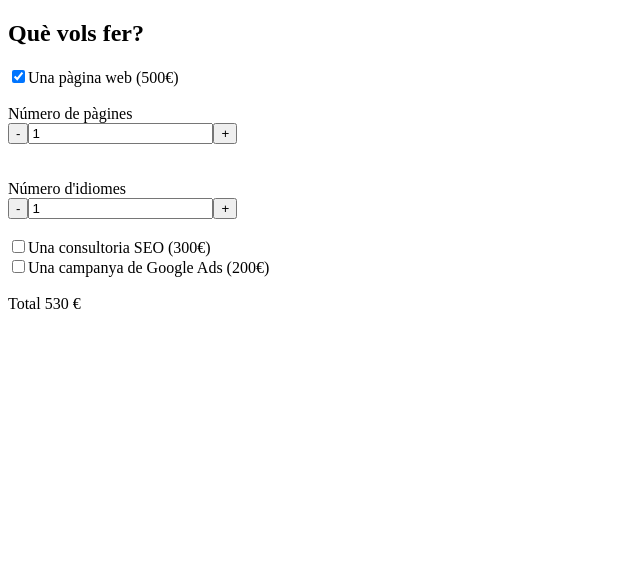
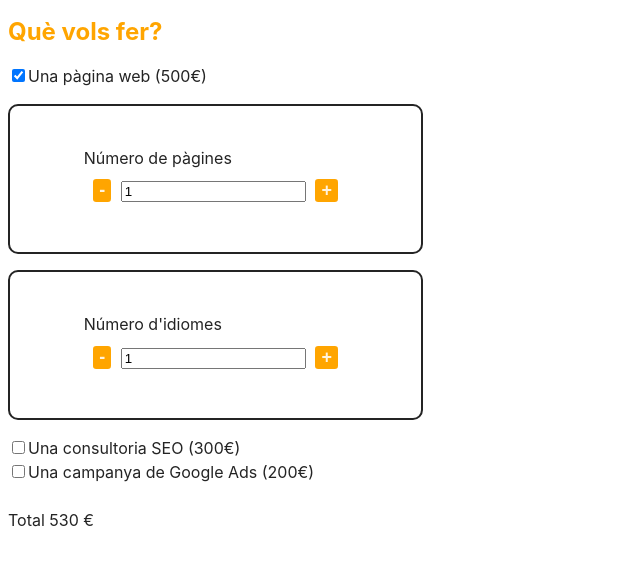
Before and after one commit to ElionorVendrell/Sprint7, a React (Vite) app: page / in a window 1280 px wide. Both pictures are taken after a click on the checkbox 18 px from the left and 76 px from the top of the page. Shown: the top 564 px of the page, without its empty margins (0-640 px from the left). Built offline with nearby package versions, Linux system fonts and the light colour scheme.

Commit message:
Ej 3 - add style-components

```diff
--- /dev/null
+++ b/app.css
@@ -0,0 +1,20 @@
+:root {
+    font-family: Inter, Avenir, Helvetica, Arial, sans-serif;
+    font-size: 16px;
+    line-height: 24px;
+    font-weight: 400;
+
+    color-scheme: light;
+    color:#242424;
+    background-color: rgba(255, 255, 255, 0.87) ;
+
+    font-synthesis: none;
+    text-rendering: optimizeLegibility;
+    -webkit-font-smoothing: antialiased;
+    -moz-osx-font-smoothing: grayscale;
+    -webkit-text-size-adjust: 100%;
+  }
+
+
+h2{ color: orange;
+}
--- a/package.json
+++ b/package.json
@@ -10,7 +10,8 @@
   },
   "dependencies": {
     "react": "^18.2.0",
-    "react-dom": "^18.2.0"
+    "react-dom": "^18.2.0",
+    "styled-components": "^5.3.6"
   },
   "devDependencies": {
     "@types/react": "^18.0.26",
--- a/src/App.jsx
+++ b/src/App.jsx
@@ -2,6 +2,8 @@ import { useState, useEffect } from "react";
 import services from "../data/services.json";
 import { Quantity } from "./Components/Quantity";
 import { Checkbox } from "./Components/Checkbox";
+import { Border } from "../styled";
+import "../app.css";
 
 function App() {
   //1. useState del checkbox
@@ -93,6 +95,7 @@ function App() {
           if (extraServices && checkedState[index]) {
             extraServices.forEach((e) =>
               show.push(
+                <Border>
                   <Quantity
                     key={e.id}
                     id={e.id}
@@ -103,6 +106,7 @@ function App() {
                     qtyLang={qtyLang}
                     qtyPages={qtyPages}
                   />
+                </Border>
               )
             );
           }
--- a/src/Components/Quantity.jsx
+++ b/src/Components/Quantity.jsx
@@ -1,4 +1,5 @@
 import { React } from "react";
+import { Button } from "../../styled";
 
 export const Quantity = ({
   id,
@@ -23,9 +24,9 @@ export const Quantity = ({
         <br></br>
         <label>{text}</label>
         <br></br>
-        <button onClick={() => backButton(id)}>-</button>
+        <Button onClick={() => backButton(id)}>-</Button>
         <input type='number' min='1' value={valueInput(id)} readOnly />
-        <button onClick={() => nextButton(id)}>+</button>
+        <Button onClick={() => nextButton(id)}>+</Button>
       </div>
       <br></br>
     </div>
--- /dev/null
+++ b/styled.js
@@ -0,0 +1,24 @@
+import styled from "styled-components";
+
+export const Button = styled.button`
+  font-size: 18px;
+  font-weight: bold;
+  color: rgba(255, 255, 255, 0.87);
+  border-radius: 0.2rem;
+  border: none;
+  background-color: orange;
+  margin: 0.6rem;
+  cursor: pointer;
+`;
+export const Border = styled.div`
+  margin-top: 2vh;
+  margin-bottom: 2vh;
+  margin-right: 10%;
+  padding: 2vh;
+  border: 2px solid #242424;
+  border-radius: 10px;
+  width: 30%;
+  display: flex;
+  align-items: center;
+  justify-content: center;
+`;
```
Also changed, not shown: src/Coments/App_coments.md (renamed from src/comentaris.md, +34 -18 lines), src/main.jsx (+7 -7 lines), 1 other file (tests, documents, lock files or other folders). Lines whose indentation alone changed are shown as unchanged.
